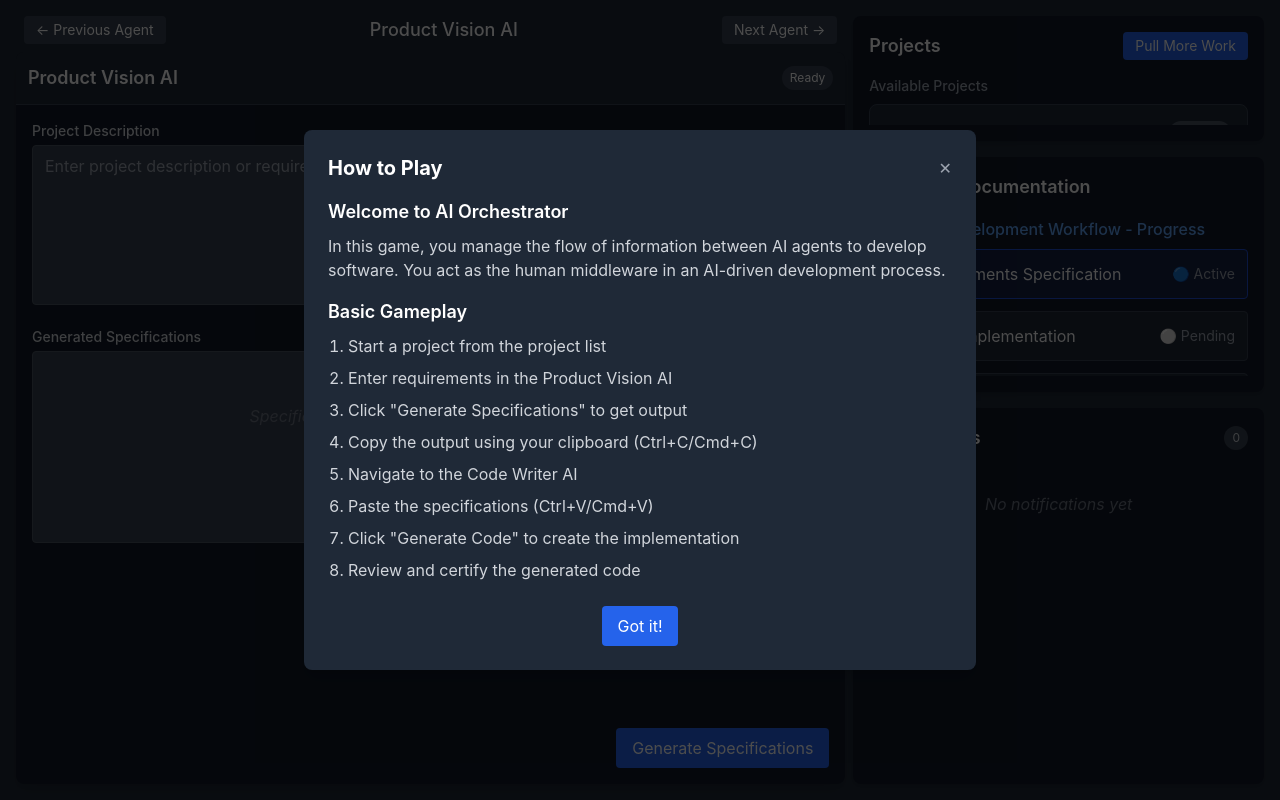
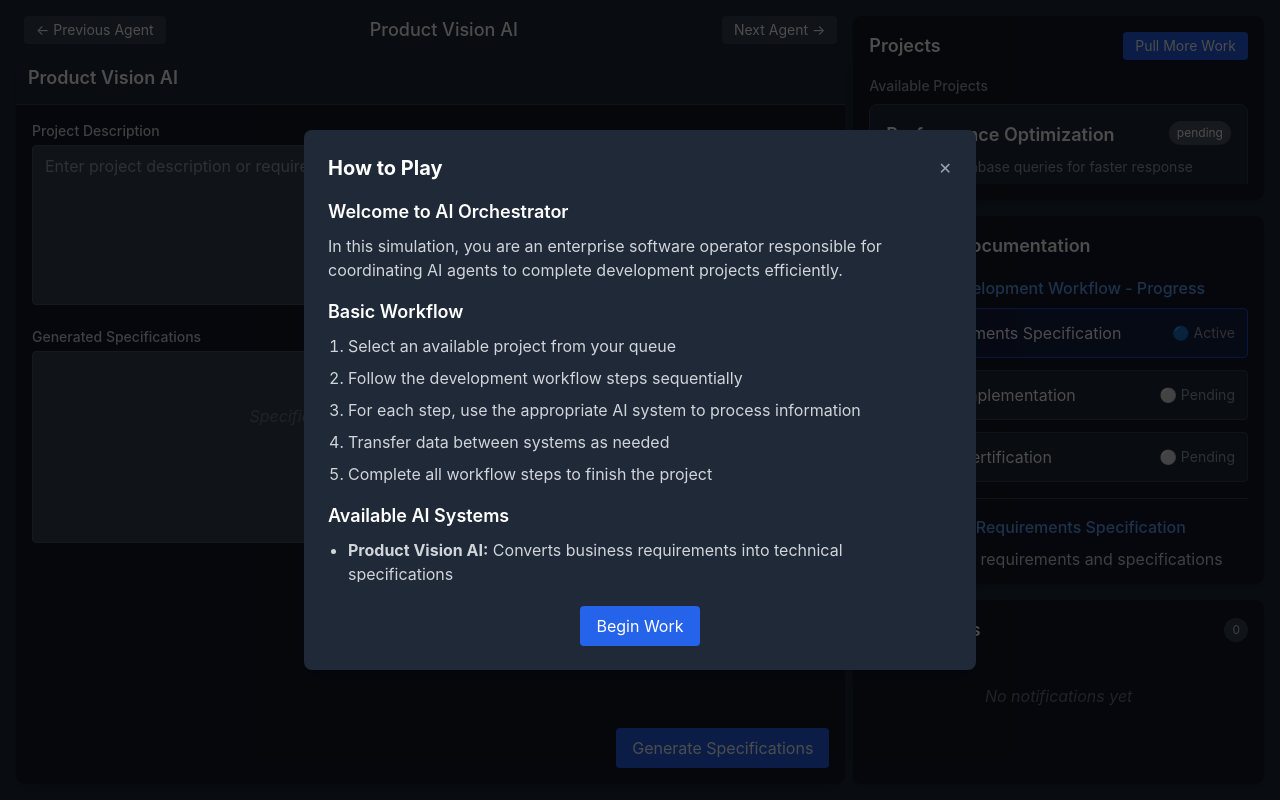
Before and after one commit to rranshous/ai_orchestration_game, a React (Vite) app: page / in a window 1280 px wide. Built offline with nearby package versions, Linux system fonts and the light colour scheme.

Commit message:
fourth playthrough update

```diff
--- a/src/components/feedback/HelpDialog.tsx
+++ b/src/components/feedback/HelpDialog.tsx
@@ -24,39 +24,33 @@ const HelpDialog: React.FC<HelpDialogProps> = ({
           <div>
             <h3 className="text-lg font-semibold mb-2">Welcome to AI Orchestrator</h3>
             <p className="text-gray-300">
-              In this game, you manage the flow of information between AI agents to develop software.
-              You act as the human middleware in an AI-driven development process.
+              In this simulation, you are an enterprise software operator responsible for coordinating AI agents to complete development projects efficiently.
             </p>
           </div>
 
           <div>
-            <h3 className="text-lg font-semibold mb-2">Basic Gameplay</h3>
+            <h3 className="text-lg font-semibold mb-2">Basic Workflow</h3>
             <ol className="list-decimal pl-5 text-gray-300 space-y-2">
-              <li>Start a project from the project list</li>
-              <li>Enter requirements in the Product Vision AI</li>
-              <li>Click "Generate Specifications" to get output</li>
-              <li>Copy the output using your clipboard (Ctrl+C/Cmd+C)</li>
-              <li>Navigate to the Code Writer AI</li>
-              <li>Paste the specifications (Ctrl+V/Cmd+V)</li>
-              <li>Click "Generate Code" to create the implementation</li>
-              <li>Review and certify the generated code</li>
-              <li>Complete the project</li>
+              <li>Select an available project from your queue</li>
+              <li>Follow the development workflow steps sequentially</li>
+              <li>For each step, use the appropriate AI system to process information</li>
+              <li>Transfer data between systems as needed</li>
+              <li>Complete all workflow steps to finish the project</li>
             </ol>
           </div>
 
           <div>
-            <h3 className="text-lg font-semibold mb-2">Controls</h3>
+            <h3 className="text-lg font-semibold mb-2">Available AI Systems</h3>
             <ul className="list-disc pl-5 text-gray-300 space-y-2">
-              <li><strong>Next/Previous Agent</strong>: Switch between AI agent panels</li>
-              <li><strong>Generate Button</strong>: Tells the AI to process input</li>
-              <li><strong>Certify Button</strong>: Approves the final code output</li>
+              <li><strong>Product Vision AI:</strong> Converts business requirements into technical specifications</li>
+              <li><strong>Code Writer AI:</strong> Generates code implementation from specifications</li>
             </ul>
           </div>
 
           <div>
-            <h3 className="text-lg font-semibold mb-2">Workflow</h3>
+            <h3 className="text-lg font-semibold mb-2">Navigation & Controls</h3>
             <p className="text-gray-300">
-              Follow the workflow steps shown in the Documentation panel. Each step requires you to use the corresponding AI agent to complete that phase of the project.
+              Use the navigation buttons to switch between different AI systems. The workflow documentation panel will guide you through each step of the development process.
             </p>
           </div>
         </div>
@@ -66,7 +60,7 @@ const HelpDialog: React.FC<HelpDialogProps> = ({
             className="bg-blue-600 hover:bg-blue-700 text-white px-4 py-2 rounded"
             onClick={onClose}
           >
-            Got it!
+            Begin Work
           </button>
         </div>
       </div>
--- a/src/components/workspace/AgentPanel.tsx
+++ b/src/components/workspace/AgentPanel.tsx
@@ -26,13 +26,8 @@ const AgentPanel: React.FC<AgentPanelProps> = ({ id, title, agentId }) => {
         h-full flex flex-col
       `}
     >
-      <div className="agent-header bg-gray-800 p-3 border-b border-gray-700 flex justify-between items-center">
+      <div className="agent-header bg-gray-800 p-3 border-b border-gray-700">
         <div className="font-semibold text-lg">{title}</div>
-        <div className="text-xs px-2 py-1 rounded-full bg-gray-700">
-          {agent.status === "idle" ? "Ready" :
-           agent.status === "processing" ? "Working" :
-           agent.status === "complete" ? "Complete" : "Error"}
-        </div>
       </div>
 
       <div className="agent-content flex-1 p-4 overflow-auto">
--- a/src/components/workspace/DocumentationPanel.tsx
+++ b/src/components/workspace/DocumentationPanel.tsx
@@ -17,7 +17,7 @@ const DocumentationPanel: React.FC = () => {
 
   // Find the active agent based on the active step
   const activeAgent = useAppSelector(
-    state => state.agents.find(a => a.id === activeStep.agentId)
+    state => state.agents.find(a => a.id === activeStep?.agentId)
   );
 
   const renderStepStatus = (step: WorkflowStep) => {
@@ -64,12 +64,12 @@ const DocumentationPanel: React.FC = () => {
                     <span className="text-sm text-gray-400">{renderStepStatus(step)}</span>
                   </div>
                 </div>
-                {/* Removed vertical connecting line as requested */}
               </div>
             ))}
           </div>
         </div>
 
+        {activeStep && (
           <div className="current-step border-t border-gray-700 pt-4">
             <h3 className="text-md font-medium text-blue-400 mb-2">Current Step: {activeStep.name}</h3>
             <p className="text-gray-300 mb-4">{activeStep.description}</p>
@@ -82,19 +82,20 @@ const DocumentationPanel: React.FC = () => {
                 <div className="mt-4 p-3 bg-gray-800 rounded">
                   <p className="text-sm text-gray-300">
                     {activeAgent.type === "product_vision" ? (
-                    "1. View the project description above.\n2. Add some made-up requirements to the AI.\n3. Click 'Generate Specifications' to create detailed specs.\n4. Use your clipboard to copy the output for the next step."
+                      "1. Review the project description provided above.\n2. Formulate comprehensive technical requirements based on the project needs.\n3. Click 'Generate Specifications' to create detailed specifications document.\n4. Use your system clipboard to copy the generated specifications."
                     ) : activeAgent.type === "code_writer" ? (
                       activeStep.id === "step-certification" ?
-                    "1. Review the generated code for quality and correctness.\n2. Click 'Certify Code' if the code meets the requirements." :
-                    "1. Paste in the specifications from the Product Vision AI.\n2. Click 'Generate Code' to create the implementation."
+                      "1. Review the generated code implementation for correctness and quality.\n2. Verify that all requirements have been implemented according to specifications.\n3. Click 'Certify Code' when you've confirmed the code meets all requirements." :
+                      "1. Paste the technical specifications from the previous step.\n2. Click 'Generate Code' to create the implementation.\n3. Once generated, the code will need to be reviewed in the certification step."
                     ) : (
-                    "Follow the instructions for this agent to complete the workflow step."
+                      "Please refer to the workflow documentation for guidance on this step."
                     )}
                   </p>
                 </div>
               </div>
             )}
           </div>
+        )}
       </div>
     </div>
   );
--- a/src/components/workspace/Workspace.tsx
+++ b/src/components/workspace/Workspace.tsx
@@ -58,26 +58,23 @@ const Workspace: React.FC = () => {
         </div>
       </div>
 
-      {/* Changed layout: Split the right panel into two columns */}
-      <div className="col-span-4 row-span-6 grid grid-cols-1 grid-rows-2 gap-4">
-        {/* Top section: Projects and Documentation */}
-        <div className="row-span-1 flex flex-col space-y-4">
+      {/* Right panels as 3 vertical sections */}
+      <div className="col-span-4 row-span-6 flex flex-col space-y-4">
         {/* Project Selection Panel */}
-          <div className="bg-gray-900 rounded-lg shadow-md h-1/3 overflow-hidden">
+        <div className="bg-gray-900 rounded-lg shadow-md h-1/4 overflow-hidden">
           <ProjectSelector />
         </div>
 
-          {/* Documentation Panel - Takes up most of the space */}
+        {/* Documentation Panel */}
         {layout.documentationPanel.visible && (
-            <div className="bg-gray-900 rounded-lg shadow-md flex-1 overflow-auto">
+          <div className="bg-gray-900 rounded-lg shadow-md h-2/4 overflow-auto">
             <DocumentationPanel />
           </div>
         )}
-        </div>
 
-        {/* Bottom section: Notifications Panel - Takes up the entire second row */}
+        {/* Notifications Panel */}
         {layout.notificationsPanel.visible && (
-          <div className="bg-gray-900 rounded-lg shadow-md row-span-1 overflow-auto">
+          <div className="bg-gray-900 rounded-lg shadow-md h-1/4 overflow-auto">
             <NotificationsPanel />
           </div>
         )}
--- a/src/state/reducers/workflowReducer.ts
+++ b/src/state/reducers/workflowReducer.ts
@@ -57,9 +57,10 @@ const workflowSlice = createSlice({
       state.current.steps = state.current.steps.map((step, index) => ({
         ...step,
         isCompleted: step.isCompleted || step.id === action.payload.stepId,
-        isActive: index === currentIndex + 1, // Activate next step
+        isActive: nextStepId ? step.id === nextStepId : false
       }));
 
+      // Update the activeStepId to the next step
       state.activeStepId = nextStepId;
     },
 
```
Also changed, not shown: 1 other file (tests, documents, lock files or other folders). Lines whose indentation alone changed are shown as unchanged.
